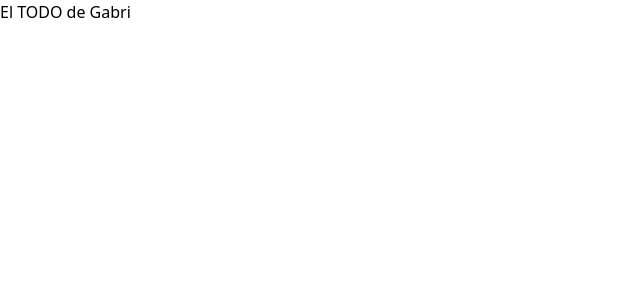
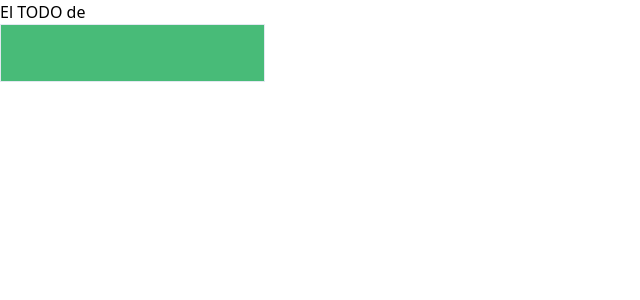
Before and after one commit to Omegadiaz/nuxtToDo, a Nuxt app: page / in a window 1280 px wide. Shown: the top 300 px of the page, without its empty margins (0-640 px from the left). Built offline with nearby package versions, Linux system fonts and the light colour scheme.

Commit message:
input binding

```diff
--- a/pages/index.vue
+++ b/pages/index.vue
@@ -1,13 +1,27 @@
 <template>
   <div class="container">
     <div>
-      <h1 class="title">
-        El TODO de Gabri
-      </h1>
+      <h1 class="title">El TODO de {{ newTask }}</h1>
+    </div>
+    <div>
+      <form>
+        <input
+          v-model="newTask"
+          type="text"
+          class="border bg-green p-4 bg-green-500"
+        />
+        <button></button>
+      </form>
     </div>
   </div>
 </template>
 
 <script>
-export default {}
+export default {
+  data() {
+    return {
+      newTask: '',
+    }
+  },
+}
 </script>
```
